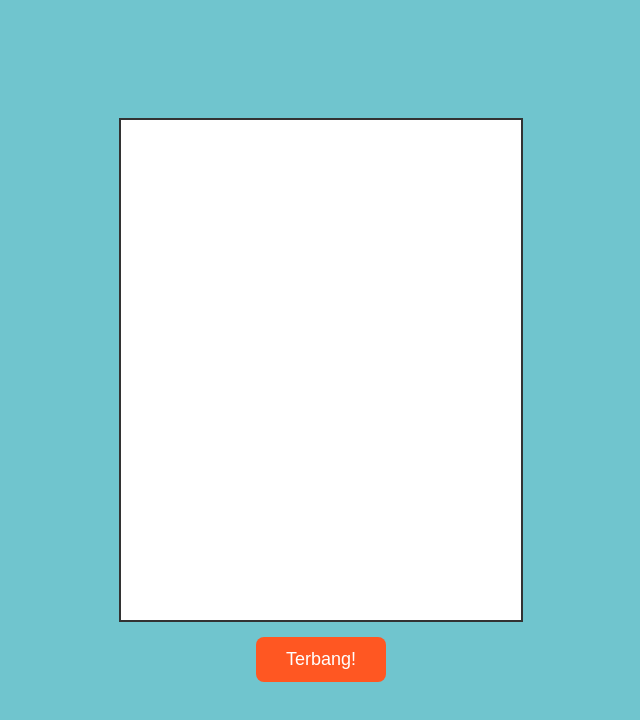
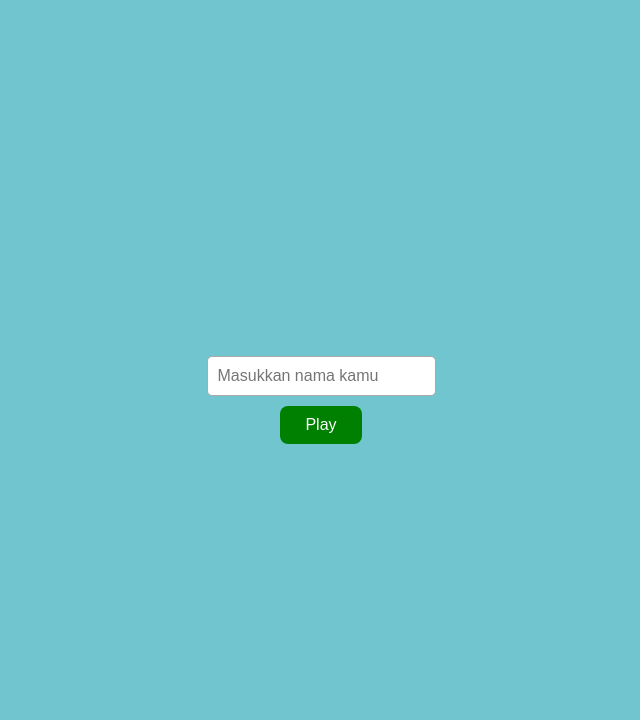
Before and after one commit to kanzzet/flyingbat, a plain HTML site: page index.html in a window 1280 px wide. Shown: the whole page, without its empty margins (319-959 px from the left). Drawn offline with Linux system fonts and the light colour scheme.

Commit message:
Add files via upload

```diff
--- a/index.html
+++ b/index.html
@@ -21,8 +21,9 @@
       width: 100%;
       max-width: 400px;
       height: auto;
+      display: none;
     }
-    #tapBtn {
+    #tapBtn, #restartBtn {
       margin-top: 15px;
       padding: 12px 30px;
       font-size: 18px;
@@ -32,13 +33,41 @@
       border-radius: 8px;
       cursor: pointer;
       user-select: none;
+      display: none;
+    }
+    #startScreen {
+      display: flex;
+      flex-direction: column;
+      align-items: center;
+    }
+    #playerName {
+      padding: 10px;
+      font-size: 16px;
+      margin-bottom: 10px;
+      border-radius: 5px;
+      border: 1px solid #aaa;
+    }
+    #startBtn {
+      padding: 10px 25px;
+      font-size: 16px;
+      background-color: green;
+      color: white;
+      border: none;
+      border-radius: 8px;
+      cursor: pointer;
     }
   </style>
 </head>
 <body>
 
+<div id="startScreen">
+  <input type="text" id="playerName" placeholder="Masukkan nama kamu" />
+  <button id="startBtn">Play</button>
+</div>
+
 <canvas id="game" width="400" height="500"></canvas>
 <button id="tapBtn">Terbang!</button>
+<button id="restartBtn">Main Lagi</button>
 
 <script>
 const canvas = document.getElementById("game");
@@ -53,36 +82,41 @@ let bird = {
   image: new Image()
 };
 
-bird.image.src = "https://files.catbox.moe/703esa.png";  // URL gambar burung
+bird.image.src = "https://files.catbox.moe/703esa.png";
+let pipeImage = new Image();
+pipeImage.src = "https://files.catbox.moe/g4hnbg.png";
+const gameOverSound = new Audio("https://files.catbox.moe/fzt75i.mp3");
+gameOverSound.load();
+gameOverSound.volume = 1.0;
 
-const gravity = 0.5;
-const lift = -1.5;
+let gravity = 0.5;
+let lift = -1.5;
 let isFlying = false;
 let pipes = [];
 let frame = 0;
 let score = 0;
 let gameOver = false;
+let playerName = "";
 
-const gameOverSound = new Audio("https://files.catbox.moe/fzt75i.mp3");  // Suara game over
-
-let pipeImage = new Image();
-pipeImage.src = "https://files.catbox.moe/g4hnbg.png"; // URL gambar pipa
-
-bird.image.onload = function() {
-  update();  // Mulai game setelah gambar burung dimuat
-};
+function resetGame() {
+  bird.y = 200;
+  bird.velocity = 0;
+  pipes = [];
+  frame = 0;
+  score = 0;
+  gameOver = false;
+  document.getElementById("restartBtn").style.display = "none";
+  update();
+}
 
 function update() {
   if (gameOver) return;
 
   ctx.clearRect(0, 0, canvas.width, canvas.height);
 
-  // Bird control
-  if (isFlying) {
-    bird.velocity += lift;
-  }
+  if (isFlying) bird.velocity += lift;
   bird.velocity += gravity;
-  bird.velocity *= 0.9; // drag
+  bird.velocity *= 0.9;
   bird.y += bird.velocity;
 
   if (bird.y + bird.height > canvas.height || bird.y < 0) {
@@ -90,23 +124,16 @@ function update() {
     return;
   }
 
-  // Pipes
   if (frame % 90 === 0) {
     let gap = 120;
     let top = Math.random() * (canvas.height - gap - 100);
-    pipes.push({
-      x: canvas.width,
-      y: top,
-      width: 50,
-      gap: gap
-    });
+    pipes.push({ x: canvas.width, y: top, width: 50, gap: gap });
   }
 
   for (let i = 0; i < pipes.length; i++) {
     let pipe = pipes[i];
     pipe.x -= 2;
 
-    // Draw pipe using the image
     ctx.drawImage(pipeImage, pipe.x, 0, pipe.width, pipe.y);
     ctx.drawImage(pipeImage, pipe.x, pipe.y + pipe.gap, pipe.width, canvas.height - (pipe.y + pipe.gap));
 
@@ -127,13 +154,11 @@ function update() {
 
   pipes = pipes.filter(p => p.x + p.width > 0);
 
-  // Draw bird (menggunakan gambar)
   ctx.drawImage(bird.image, bird.x, bird.y, bird.width, bird.height);
 
-  // Draw score
   ctx.fillStyle = "#000";
-  ctx.font = "20px Arial";
-  ctx.fillText("Score: " + score, 10, 25);
+  ctx.font = "18px Arial";
+  ctx.fillText(`Score: ${score} (${playerName})`, 10, 25);
 
   frame++;
   requestAnimationFrame(update);
@@ -141,36 +166,53 @@ function update() {
 
 function endGame() {
   gameOver = true;
-  gameOverSound.play(); // Memainkan suara game over
-  alert("Game Over! Skor kamu: " + score);
-  location.reload();
+  gameOverSound.pause();
+  gameOverSound.currentTime = 0;
+  gameOverSound.play();
+
+  document.getElementById("restartBtn").style.display = "inline-block";
 }
 
-// Event for button
-const button = document.getElementById("tapBtn");
-button.addEventListener("touchstart", e => {
+document.getElementById("tapBtn").addEventListener("mousedown", () => isFlying = true);
+document.getElementById("tapBtn").addEventListener("mouseup", () => isFlying = false);
+document.getElementById("tapBtn").addEventListener("mouseleave", () => isFlying = false);
+document.getElementById("tapBtn").addEventListener("touchstart", e => {
   e.preventDefault();
   isFlying = true;
 });
-button.addEventListener("touchend", e => {
+document.getElementById("tapBtn").addEventListener("touchend", e => {
   e.preventDefault();
   isFlying = false;
 });
-button.addEventListener("mousedown", () => isFlying = true);
-button.addEventListener("mouseup", () => isFlying = false);
-button.addEventListener("mouseleave", () => isFlying = false);
 
-// Canvas tap for flying
 canvas.addEventListener("touchstart", () => isFlying = true);
 canvas.addEventListener("touchend", () => isFlying = false);
 
-// Keyboard (optional)
 document.addEventListener("keydown", e => {
   if (e.code === "Space" || e.key === "ArrowUp") isFlying = true;
 });
 document.addEventListener("keyup", e => {
   if (e.code === "Space" || e.key === "ArrowUp") isFlying = false;
 });
+
+document.getElementById("startBtn").addEventListener("click", () => {
+  const nameInput = document.getElementById("playerName");
+  if (!nameInput.value.trim()) {
+    alert("Masukkan nama terlebih dahulu.");
+    return;
+  }
+
+  playerName = nameInput.value.trim();
+  document.getElementById("startScreen").style.display = "none";
+  document.getElementById("game").style.display = "block";
+  document.getElementById("tapBtn").style.display = "inline-block";
+
+  resetGame();
+});
+
+document.getElementById("restartBtn").addEventListener("click", () => {
+  resetGame();
+});
 </script>
 </body>
 </html>
```
